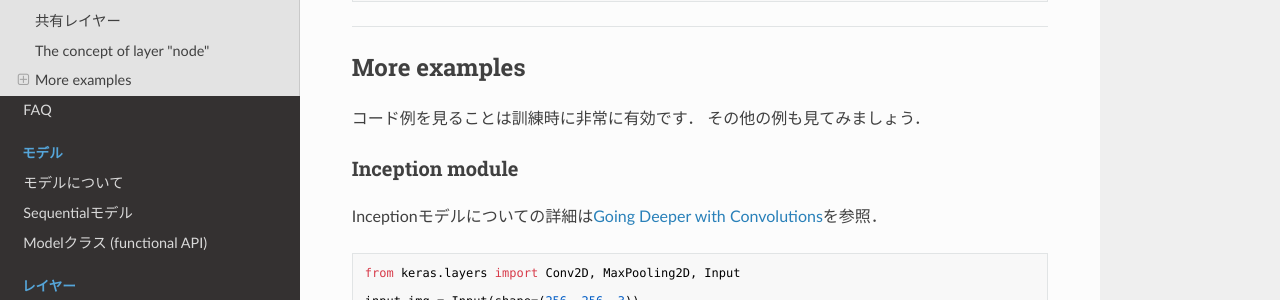
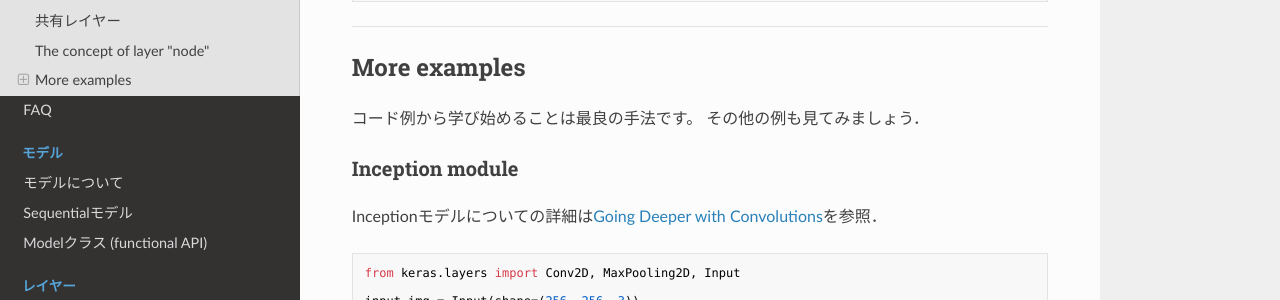
Before and after one commit to keras-team/keras-docs-ja, an MkDocs documentation site: the page built from sources/getting-started/functional-api-guide.md, in a window 1280 px wide and 900 px high, scrolled down 5853 px. Shown: the part 149-449 px from the top of the window. Built offline with MkDocs 1.6.1, drawn with Linux system fonts in a browser that asks for light colours; nearby versions of some CDN libraries; old or Windows-style settings are respelled for this version of MkDocs.

Commit message:
Fix translation of getting started

```diff
--- a/sources/getting-started/functional-api-guide.md
+++ b/sources/getting-started/functional-api-guide.md
@@ -293,7 +293,7 @@ assert conv.get_input_shape_at(1) == (None, 64, 64, 3)
 
 ## More examples
 
-コード例を見ることは訓練時に非常に有効です．
+コード例から学び始めることは最良の手法です。
 その他の例も見てみましょう．
 
 ### Inception module
```
